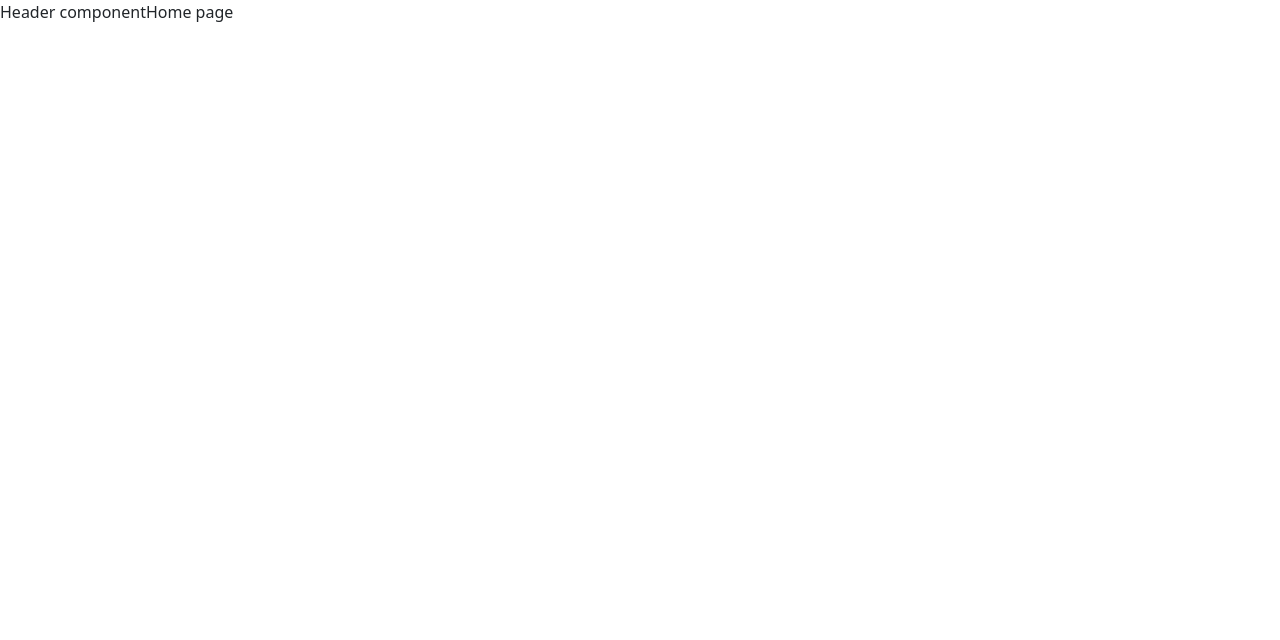
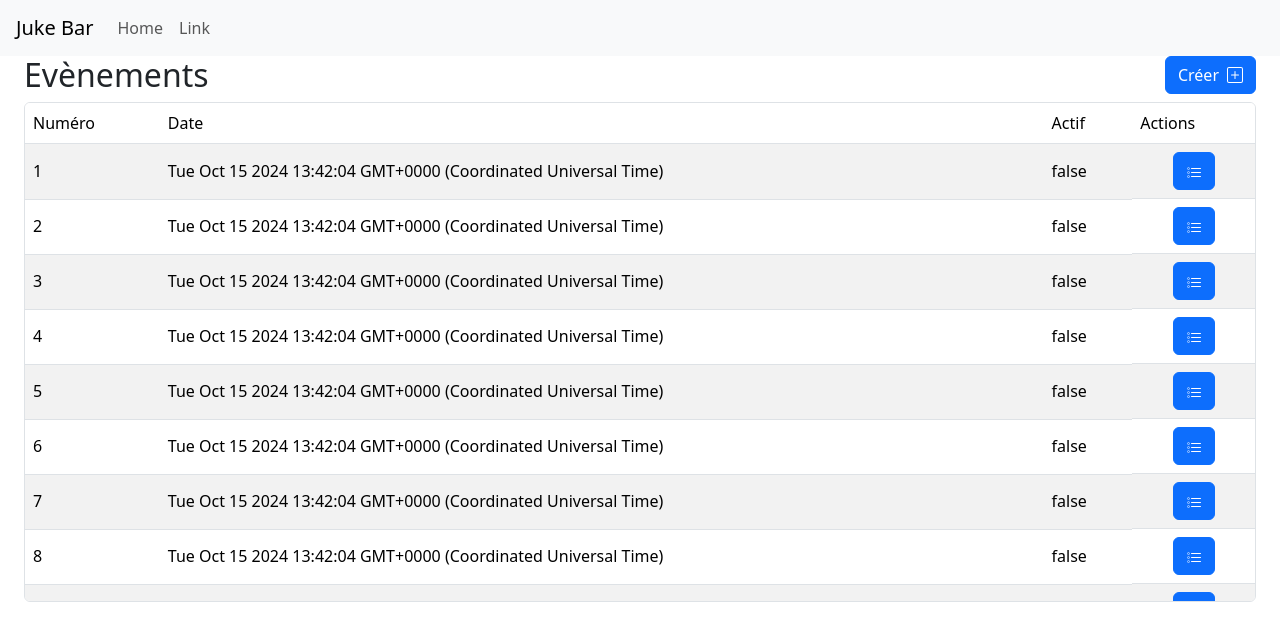
Before and after one commit to LeKlem/jukeBar, a React (Vite) app in the folder frontend/: page / in a window 1280 px wide. Shown: the top 640 px of the page. Built offline with nearby package versions, Linux system fonts and the light colour scheme; no server answers.

Commit message:
ajout de la liste d'events sur la home page

```diff
--- a/frontend/package.json
+++ b/frontend/package.json
@@ -14,6 +14,7 @@
     "bootstrap": "^5.3.3",
     "react": "^18.3.1",
     "react-bootstrap": "^2.10.5",
+    "react-bootstrap-icons": "^1.11.4",
     "react-dom": "^18.3.1",
     "react-router-dom": "^6.27.0",
     "sass": "^1.79.5"
--- a/frontend/src/App.tsx
+++ b/frontend/src/App.tsx
@@ -7,10 +7,12 @@ import Header from "./components/Header"
 
 function App() {
   return (
-    <>
-      <Header/>
-      <Outlet/>
-    </>
+    <div className='d-flex flex-column w-100'>
+      <Header />
+      <div className="px-4">
+        <Outlet />
+      </div>
+    </div>
   )
 }
 
--- a/frontend/src/components/Header.tsx
+++ b/frontend/src/components/Header.tsx
@@ -1,3 +1,16 @@
+import { Nav, Navbar } from "react-bootstrap";
+
 export default function Header() {
-    return(<><p>Header component</p></>)
+    return (
+        <Navbar className="px-3 bg-body-tertiary">
+                <Navbar.Brand href="#home">Juke Bar</Navbar.Brand>
+                <Navbar.Toggle aria-controls="basic-navbar-nav" />
+                <Navbar.Collapse id="basic-navbar-nav">
+                    <Nav className="me-auto">
+                        <Nav.Link href="#home">Home</Nav.Link>
+                        <Nav.Link href="#link">Link</Nav.Link>
+                    </Nav>
+                </Navbar.Collapse>
+        </Navbar>
+    )
 }
--- /dev/null
+++ b/frontend/src/models/EventModels.ts
@@ -0,0 +1,5 @@
+export interface Event {
+    id: number,
+    date: string,
+    active: boolean
+}
--- a/frontend/src/pages/Home.tsx
+++ /dev/null
@@ -1,3 +0,0 @@
-export default function Home() {
-    return (<><p>Home page</p></>)
-}
--- /dev/null
+++ b/frontend/src/pages/home/Home.tsx
@@ -0,0 +1,9 @@
+import EventTable from "./components/EventTable";
+
+export default function Home() {
+    return (
+    <>
+        <EventTable/>
+    </>
+    )
+}
--- /dev/null
+++ b/frontend/src/pages/home/components/EventTable.scss
@@ -0,0 +1,17 @@
+.event-list {
+    height: 500px;
+    overflow-y: scroll;
+    thead {
+        th {
+            position: sticky;
+            top: 0;
+            z-index: 999;
+        }
+    }
+}
+
+.title {
+    .event-create {
+        height: min-content;
+    }
+}
--- /dev/null
+++ b/frontend/src/pages/home/components/EventTable.tsx
@@ -0,0 +1,61 @@
+import { Button, Table } from "react-bootstrap";
+import { Event } from "../../../models/EventModels";
+import { ListTask, PlusSquare } from 'react-bootstrap-icons';
+import './EventTable.scss'
+
+export default function EventTable() {
+    const events: Event[] = [];
+
+    for (let i = 0; i < 30; i++) {
+        const event: Event = {
+            id: i + 1,
+            date: Date(),
+            active: false
+        }
+        events.push(event);
+    }
+
+    const displayEvents = (events: Event[]) => {
+        return events.map((event, index) => (
+            <tr key={index}>
+                <td>{event.id}</td>
+                <td>{event.date}</td>
+                <td>{event.active ? 'true' : 'false'}</td>
+                <td className="d-flex justify-content-center col">
+                    {/* TODO faire redirection quand page détails d'event dispo */}
+                    <Button>
+                        <ListTask />
+                    </Button>
+                </td>
+            </tr>
+        ))
+    }
+
+    return (
+        <>
+            <div className="title d-flex justify-content-between">
+                <h2>Evènements</h2>
+                {/* TODO faire la création d'évènement quand il y aura la route */}
+                <Button className="d-flex event-create gap-2 align-items-center">
+                    Créer
+                    <PlusSquare/>
+                </Button>
+            </div>
+            <div className="event-list border rounded">
+                <Table striped>
+                    <thead>
+                        <tr>
+                            <th>Numéro</th>
+                            <th>Date</th>
+                            <th>Actif</th>
+                            <th>Actions</th>
+                        </tr>
+                    </thead>
+                    <tbody className="test">
+                        {displayEvents(events)}
+                    </tbody>
+                </Table>
+            </div>
+        </>
+    )
+}
--- a/frontend/src/routes.tsx
+++ b/frontend/src/routes.tsx
@@ -1,6 +1,6 @@
 import { createBrowserRouter } from "react-router-dom";
 import App from "./App";
-import Home from "./pages/Home";
+import Home from "./pages/home/Home";
 import Login from "./pages/Login";
 
 const router = createBrowserRouter([
```
Also changed, not shown: 1 other file (tests, documents, lock files or other folders).
